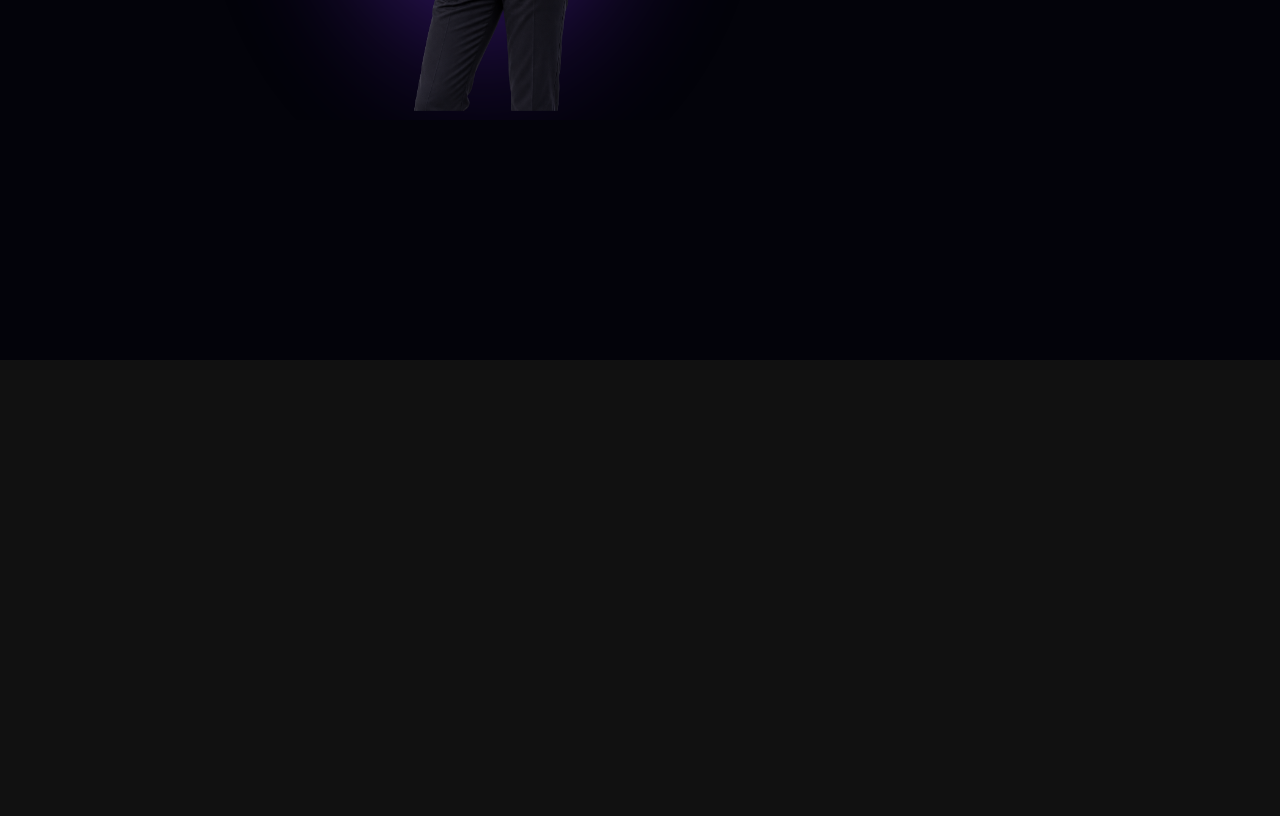
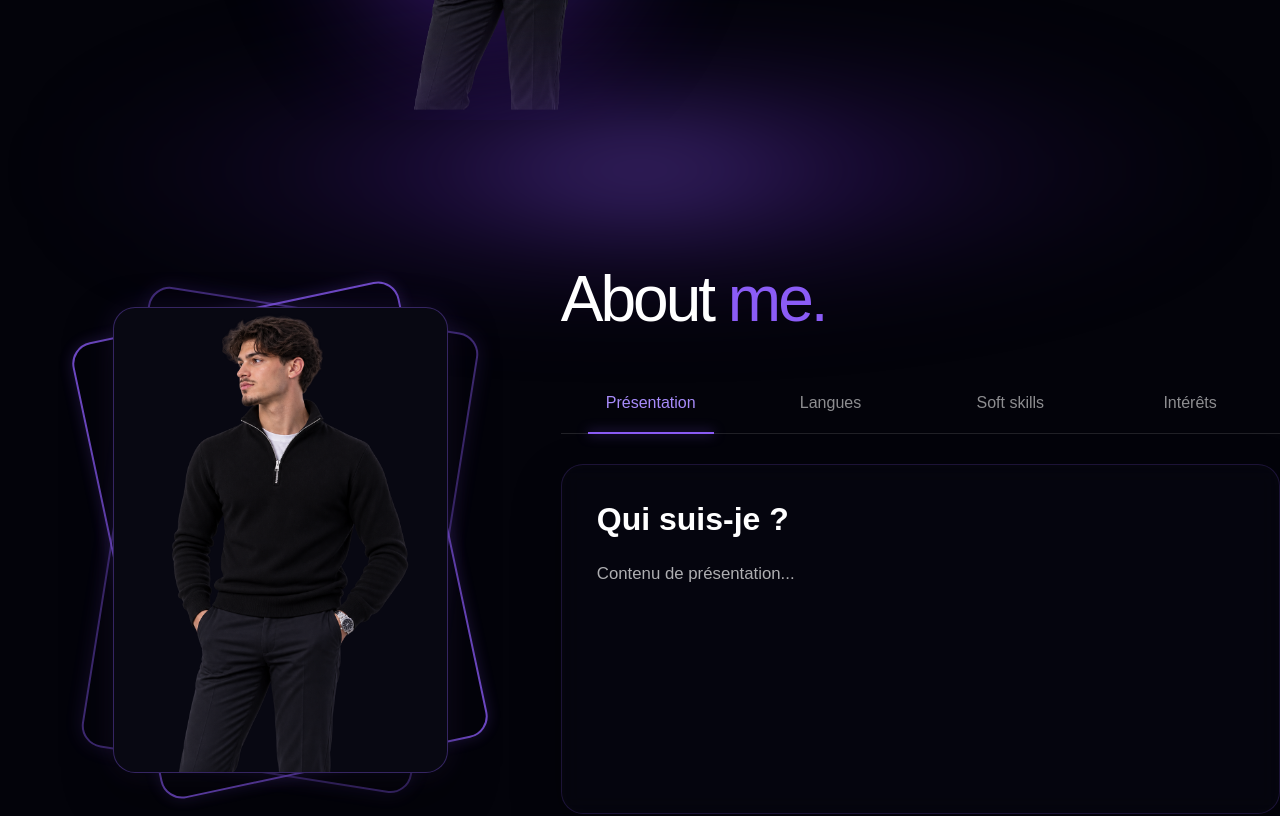
Before and after one commit to kadirersoy-rgb/Portfolio, a Next.js app: page / in a window 1280 px wide. Shown: the part 680-1496 px from the top of the page. Built offline with nearby package versions, Linux system fonts and the light colour scheme.

Commit message:
About - Transition Hero/About + Construction About V1

```diff
--- a/app/globals.css
+++ b/app/globals.css
@@ -10,6 +10,7 @@ body {
 }
 
 html {
+  scroll-snap-type: y proximity;
   scroll-behavior: smooth;
 }
 
--- a/app/page.tsx
+++ b/app/page.tsx
@@ -1,11 +1,13 @@
 import {NavBar} from "../components/NavBar"
 import {Hero} from "../components/Hero"
+import {About} from "../components/About"
 
 export default function Home() {
   return (
     <>
       <NavBar />
       <Hero />
+      <About />
       {/* Temporaire pour tester le scroll */}
       <div
         style={{
--- /dev/null
+++ b/components/About.module.css
@@ -0,0 +1,413 @@
+/* ==========================================================
+   ABOUT
+========================================================== */
+
+.about {
+  position: relative;
+
+  min-height: 100vh;
+
+  display: flex;
+  align-items: center;
+
+  background: transparent;
+
+    /* Le scroll se cale au début de About */
+  scroll-snap-align: start;
+
+  /* Évite que la navbar cache le haut de About */
+  scroll-margin-top: 80px;
+
+  overflow: visible;
+}
+
+/* Halo de séparation */
+
+.about::before {
+  content: "";
+
+  position: absolute;
+
+  top: -90px;
+  left: 50%;
+
+  transform: translateX(-50%);
+
+  width: 90%;
+  height: 280px;
+
+  background: radial-gradient(
+    ellipse at center,
+    rgba(139, 92, 246, 0.5) 0%,
+    rgba(109, 40, 217, 0.22) 28%,
+    rgba(76, 29, 149, 0.1) 50%,
+    transparent 75%
+  );
+
+  filter: blur(45px);
+
+  pointer-events: none;
+
+  z-index: 0;
+}
+
+/* ==========================================================
+   CONTENU PRINCIPAL
+========================================================== */
+
+.aboutContent {
+  width: 100%;
+  max-width: 1400px;
+
+  margin: 0 auto;
+  padding: 120px 60px 80px;
+
+  display: grid;
+  grid-template-columns: 38% 62%;
+  align-items: center;
+
+  gap: 60px;
+
+  z-index: 1;
+}
+
+
+/* ==========================================================
+   PARTIE GAUCHE
+========================================================== */
+
+.aboutImage {
+  width: 100%;
+
+  display: flex;
+  align-items: center;
+  justify-content: center;
+}
+
+
+/* ==========================================================
+   PARTIE DROITE
+========================================================== */
+
+.aboutInfo {
+  width: 100%;
+  min-width: 0;
+
+  display: flex;
+  flex-direction: column;
+}
+
+
+/* ==========================================================
+   TITRE
+========================================================== */
+
+.aboutTitle {
+  margin: 0 0 45px;
+
+  color: white;
+
+  font-size: clamp(3.5rem, 5vw, 5.5rem);
+  font-weight: 500;
+  line-height: 1;
+
+  letter-spacing: -3px;
+}
+
+.aboutTitle span {
+  color: #8b5cf6;
+}
+
+
+/* ==========================================================
+   ONGLETS
+========================================================== */
+
+.aboutTabs {
+  width: 100%;
+
+  display: flex;
+  align-items: center;
+
+  border-bottom: 1px solid rgba(255, 255, 255, 0.12);
+
+  margin-bottom: 30px;
+}
+
+
+.aboutTabs button {
+  position: relative;
+
+  flex: 1;
+
+  padding: 15px 10px 18px;
+
+  background: transparent;
+
+  border: none;
+
+  color: rgba(255, 255, 255, 0.55);
+
+  font-size: 1rem;
+  font-weight: 500;
+
+  cursor: none;
+
+  transition:
+    color 0.25s ease,
+    background 0.25s ease;
+}
+
+
+.aboutTabs button:hover {
+  color: white;
+}
+
+
+/* Onglet sélectionné */
+
+.aboutTabs .activeTab {
+  color: #a78bfa;
+}
+
+
+/* Trait violet sous l'onglet sélectionné */
+
+.aboutTabs .activeTab::after {
+  content: "";
+
+  position: absolute;
+
+  left: 15%;
+  bottom: -1px;
+
+  width: 70%;
+  height: 2px;
+
+  background: #8b5cf6;
+
+  box-shadow:
+    0 0 12px rgba(139, 92, 246, 0.7);
+}
+
+
+/* ==========================================================
+   CONTENU DE L'ONGLET
+========================================================== */
+
+.aboutTabContent {
+  width: 100%;
+  min-height: 350px;
+
+  padding: 35px;
+
+  background: rgba(8, 8, 18, 0.6);
+
+  border: 1px solid rgba(139, 92, 246, 0.18);
+  border-radius: 22px;
+
+  box-shadow:
+    0 20px 50px rgba(0, 0, 0, 0.25);
+
+  backdrop-filter: blur(10px);
+  -webkit-backdrop-filter: blur(10px);
+}
+
+
+/* Titre du contenu */
+
+.aboutTabContent h3 {
+  margin: 0 0 22px;
+
+  color: white;
+
+  font-size: clamp(1.8rem, 2.5vw, 2.3rem);
+  font-weight: 600;
+}
+
+
+/* Paragraphes */
+
+.aboutTabContent p {
+  max-width: 750px;
+
+  margin: 0 0 18px;
+
+  color: rgba(255, 255, 255, 0.68);
+
+  font-size: 1.05rem;
+  font-weight: 400;
+  line-height: 1.7;
+}
+
+
+/* Dernier paragraphe */
+
+.aboutTabContent p:last-child {
+  margin-bottom: 0;
+}
+
+
+/* Texte important */
+
+.aboutTabContent strong {
+  color: #a78bfa;
+
+  font-weight: 600;
+}
+
+
+/* ==========================================================
+   TABLETTE
+   769px -> 991px
+========================================================== */
+
+@media (min-width: 769px) and (max-width: 991px) {
+
+  .aboutContent {
+    padding: 110px 30px 70px;
+
+    grid-template-columns: 35% 65%;
+
+    gap: 35px;
+  }
+
+
+  /* Titre */
+
+  .aboutTitle {
+    margin-bottom: 35px;
+
+    font-size: clamp(3rem, 6vw, 4.5rem);
+  }
+
+
+  /* Onglets */
+
+  .aboutTabs button {
+    padding: 13px 5px 16px;
+
+    font-size: 0.9rem;
+  }
+
+
+  /* Contenu */
+
+  .aboutTabContent {
+    min-height: 320px;
+
+    padding: 28px;
+  }
+
+  .aboutTabContent p {
+    font-size: 0.95rem;
+  }
+
+}
+
+
+/* ==========================================================
+   MOBILE
+   <= 768px
+========================================================== */
+
+@media (max-width: 768px) {
+
+  .about {
+    min-height: auto;
+  }
+
+
+  /* Structure */
+
+  .aboutContent {
+    padding: 100px 22px 70px;
+
+    display: flex;
+    flex-direction: column;
+
+    gap: 60px;
+  }
+
+
+  /* Photo */
+
+  .aboutImage {
+    order: 1;
+  }
+
+
+  /* Informations */
+
+  .aboutInfo {
+    order: 2;
+  }
+
+
+  /* Titre */
+
+  .aboutTitle {
+    margin-bottom: 35px;
+
+    font-size: clamp(3rem, 15vw, 4.5rem);
+
+    letter-spacing: -2px;
+  }
+
+
+  /* Onglets */
+
+  .aboutTabs {
+    overflow-x: auto;
+
+    justify-content: flex-start;
+
+    gap: 25px;
+
+    scrollbar-width: none;
+  }
+
+  .aboutTabs::-webkit-scrollbar {
+    display: none;
+  }
+
+  .aboutTabs button {
+    flex: none;
+
+    padding: 12px 2px 16px;
+
+    white-space: nowrap;
+
+    font-size: 0.95rem;
+  }
+
+
+  /* Trait actif */
+
+  .aboutTabs .activeTab::after {
+    left: 0;
+
+    width: 100%;
+  }
+
+
+  /* Contenu */
+
+  .aboutTabContent {
+    min-height: 330px;
+
+    padding: 25px 22px;
+
+    border-radius: 18px;
+  }
+
+  .aboutTabContent h3 {
+    font-size: 1.7rem;
+  }
+
+  .aboutTabContent p {
+    font-size: 0.95rem;
+    line-height: 1.65;
+  }
+
+}
--- /dev/null
+++ b/components/DecorativeImage.jsx
@@ -0,0 +1,18 @@
+import styles from "./DecorativeImage.module.css";
+
+export const DecorativeImage = ({ src, alt }) => {
+  return (
+    <div className={styles.decorativeImage}>
+
+      {/* Cadres décoratifs */}
+      <div className={styles.frame1}></div>
+      <div className={styles.frame2}></div>
+
+      {/* Photo */}
+      <div className={styles.imageContainer}>
+        <img src={src} alt={alt} />
+      </div>
+
+    </div>
+  );
+};
--- /dev/null
+++ b/components/DecorativeImage.module.css
@@ -0,0 +1,143 @@
+/* ==========================================================
+   DECORATIVE IMAGE
+========================================================== */
+
+.decorativeImage {
+  position: relative;
+
+  width: 100%;
+  max-width: 380px;
+  aspect-ratio: 3 / 4;
+
+  display: flex;
+  align-items: center;
+  justify-content: center;
+}
+
+
+/* ==========================================================
+   CADRES DÉCORATIFS
+========================================================== */
+
+/* Cadre arrière gauche */
+
+.frame1 {
+  position: absolute;
+
+  width: 88%;
+  height: 92%;
+
+  border: 2px solid #8b5cf6;
+  border-radius: 22px;
+
+  transform: rotate(-12deg);
+
+  opacity: 0.8;
+
+  box-shadow:
+    0 0 15px rgba(139, 92, 246, 0.25);
+
+  z-index: 0;
+
+  transition: transform 0.5s ease;
+}
+
+
+/* Cadre arrière droit */
+
+.frame2 {
+  position: absolute;
+
+  width: 88%;
+  height: 92%;
+
+  border: 2px solid rgba(139, 92, 246, 0.65);
+  border-radius: 22px;
+
+  transform: rotate(9deg);
+
+  opacity: 0.7;
+
+  box-shadow:
+    0 0 20px rgba(139, 92, 246, 0.2);
+
+  z-index: 0;
+
+  transition: transform 0.5s ease;
+}
+
+
+/* ==========================================================
+   PHOTO
+========================================================== */
+
+.imageContainer {
+  position: relative;
+
+  width: 88%;
+  height: 92%;
+
+  overflow: hidden;
+
+  background: #080812;
+
+  border: 1px solid rgba(139, 92, 246, 0.35);
+  border-radius: 22px;
+
+  box-shadow:
+    0 20px 50px rgba(0, 0, 0, 0.45),
+    0 0 30px rgba(139, 92, 246, 0.12);
+
+  z-index: 1;
+}
+
+
+.imageContainer img {
+  width: 100%;
+  height: 100%;
+
+  display: block;
+
+  object-fit: cover;
+  object-position: center;
+
+  transition: transform 0.6s ease;
+}
+
+
+/* ==========================================================
+   HOVER
+========================================================== */
+
+.decorativeImage:hover .frame1 {
+  transform: rotate(-15deg) scale(1.02);
+}
+
+.decorativeImage:hover .frame2 {
+  transform: rotate(12deg) scale(1.02);
+}
+
+.decorativeImage:hover .imageContainer img {
+  transform: scale(1.025);
+}
+
+
+/* ==========================================================
+   MOBILE
+========================================================== */
+
+@media (max-width: 768px) {
+
+  .decorativeImage {
+    max-width: 280px;
+  }
+
+  .frame1 {
+    transform: rotate(-9deg);
+  }
+
+  .frame2 {
+    transform: rotate(7deg);
+  }
+
+}
--- a/components/Hero.module.css
+++ b/components/Hero.module.css
@@ -5,14 +5,12 @@
 .hero {
   position: relative;
 
-  /* Donne de la distance au scroll */
-  height: 130vh;
+  min-height: 100vh;
 
-  background: #03030a;
+  background: transparent;
 
-  z-index: 1;
+  overflow: hidden;
 }
-
 
 /* Hero content */
 
--- a/components/about.jsx
+++ b/components/about.jsx
@@ -1,9 +1,68 @@
-"use client";
+import styles from "./About.module.css";
+import {DecorativeImage} from "./DecorativeImage";
 
 export const About = () => {
-    return (
-        <section id="about" className= "about">
-            <h2>À propos</h2>
-        </section>
-    );
-}
+  return (
+    <section id="about" className={styles.about}>
+
+      <div className={styles.aboutContent}>
+
+        {/* Photo */}
+        <div className={styles.aboutImage}>
+
+          <DecorativeImage
+            src="/images/test.png"
+            alt="Kadir Ersoy"
+          />
+
+        </div>
+
+        {/* Informations */}
+        <div className={styles.aboutInfo}>
+
+          {/* Titre */}
+          <h2 className={styles.aboutTitle}>
+            About <span>me.</span>
+          </h2>
+
+
+          {/* Onglets */}
+          <div className={styles.aboutTabs}>
+
+            <button className={styles.activeTab}>
+              Présentation
+            </button>
+
+            <button>
+              Langues
+            </button>
+
+            <button>
+              Soft skills
+            </button>
+
+            <button>
+              Intérêts
+            </button>
+
+          </div>
+
+
+          {/* Contenu */}
+          <div className={styles.aboutTabContent}>
+
+            <h3>Qui suis-je ?</h3>
+
+            <p>
+              Contenu de présentation...
+            </p>
+
+          </div>
+
+        </div>
+
+      </div>
+
+    </section>
+  );
+};
```
